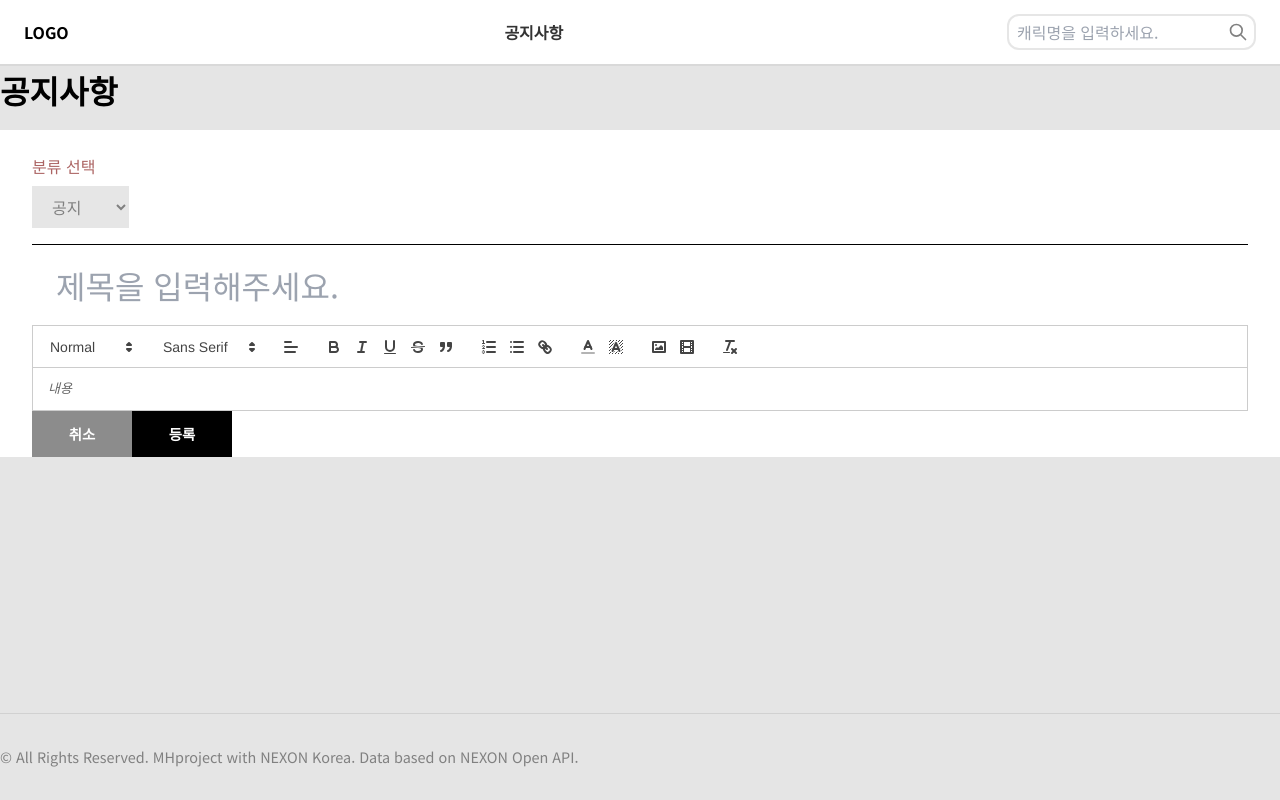
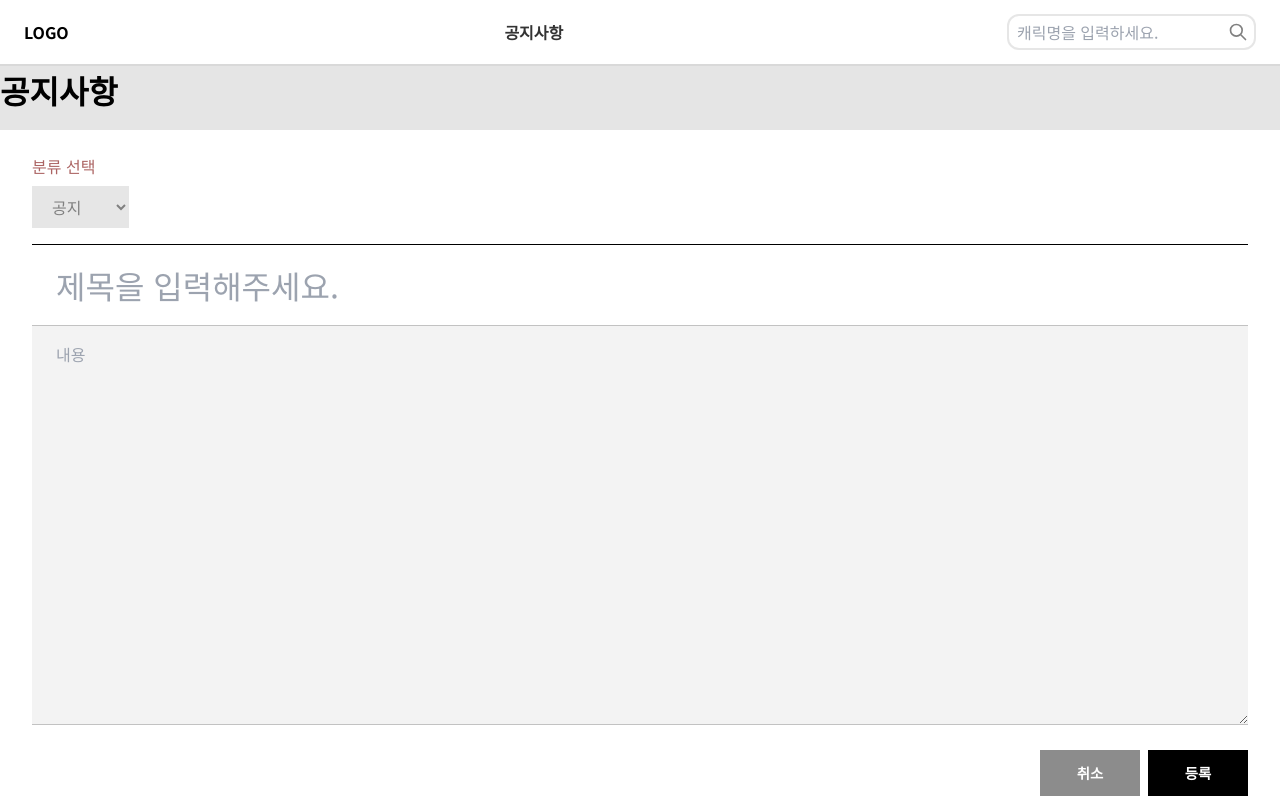
Before and after one commit to yunyoungsik/MabinogiHeroes, a Next.js app: page /write in a window 1280 px wide. Shown: the top 800 px of the page. Built offline with nearby package versions, Linux system fonts and the light colour scheme.

Commit message:
20240228

```diff
--- a/src/app/globals.css
+++ b/src/app/globals.css
@@ -329,3 +329,9 @@
   background-position: 100%;
   background-repeat: no-repeat;
 }
+
+/* 기타 */
+.ql-editor {
+  min-height: 50vh;
+  background-color: #f3f3f3;
+}
--- a/src/app/write/page.js
+++ b/src/app/write/page.js
@@ -2,15 +2,15 @@
 
 import Link from 'next/link';
 import { useState } from 'react';
-import ReactQuill from 'react-quill';
-import 'react-quill/dist/quill.snow.css';
+// import ReactQuill from 'react-quill';
+// import 'react-quill/dist/quill.snow.css';
 
 export default function Page() {
-  const modules = {
-    toolbar: {
-      container: [[{ header: [1, 2, 3, 4, 5, 6, false] }], [{ font: [] }], [{ align: [] }], ['bold', 'italic', 'underline', 'strike', 'blockquote'], [{ list: 'ordered' }, { list: 'bullet' }, 'link'], [{ color: ['#000000', '#e60000', '#ff9900', '#ffff00', '#008a00', '#0066cc', '#9933ff', '#ffffff', '#facccc', '#ffebcc', '#ffffcc', '#cce8cc', '#cce0f5', '#ebd6ff', '#bbbbbb', '#f06666', '#ffc266', '#ffff66', '#66b966', '#66a3e0', '#c285ff', '#888888', '#a10000', '#b26b00', '#b2b200', '#006100', '#0047b2', '#6b24b2', '#444444', '#5c0000', '#663d00', '#666600', '#003700', '#002966', '#3d1466', 'custom-color'] }, { background: [] }], ['image', 'video'], ['clean']],
-    },
-  };
+  // const modules = {
+  //   toolbar: {
+  //     container: [[{ header: [1, 2, 3, 4, 5, 6, false] }], [{ font: [] }], [{ align: [] }], ['bold', 'italic', 'underline', 'strike', 'blockquote'], [{ list: 'ordered' }, { list: 'bullet' }, 'link'], [{ color: ['#000000', '#e60000', '#ff9900', '#ffff00', '#008a00', '#0066cc', '#9933ff', '#ffffff', '#facccc', '#ffebcc', '#ffffcc', '#cce8cc', '#cce0f5', '#ebd6ff', '#bbbbbb', '#f06666', '#ffc266', '#ffff66', '#66b966', '#66a3e0', '#c285ff', '#888888', '#a10000', '#b26b00', '#b2b200', '#006100', '#0047b2', '#6b24b2', '#444444', '#5c0000', '#663d00', '#666600', '#003700', '#002966', '#3d1466', 'custom-color'] }, { background: [] }], ['image', 'video'], ['clean']],
+  //   },
+  // };
 
   const [cate, setCate] = useState('');
   const [title, setTitle] = useState('');
@@ -36,7 +36,7 @@ export default function Page() {
           <fieldset className="border-0">
             <legend className="hidden">글쓰기</legend>
             <div>
-              <label htmlFor="cate" className="block mb-2 text-basicRed">
+              <label htmlFor="cate" className="block mb-2 text-[#AC6463]">
                 분류 선택
               </label>
               <select className="py-2 px-4 text-basicGrey bg-basicGrey/20" onChange={(e) => setCate(e.target.value)}>
@@ -50,14 +50,25 @@ export default function Page() {
               </label>
               <input className="w-full text-[2rem] py-4 px-6 border-t border-solid border-black focus:border-1" type="text" name="title" id="title" placeholder="제목을 입력해주세요." onChange={(e) => setTitle(e.target.value)} />
             </div>
-            {typeof document !== 'undefined' && (
-              <ReactQuill theme="snow" modules={modules} value={content} onChange={setContent} placeholder="내용" />
-            )}
-            <div className="">
+            <div>
+              <label htmlFor='content' className='hidden'>내용</label>
+              <textarea
+                className='w-full min-h-[50vh] py-4 px-6 focus:outline-none bg-[#f3f3f3] border-y border-solid border-[#c2c2c2]'
+                name='content'
+                id='content'
+                value={content}
+                placeholder='내용'
+                onChange={setContent}
+              />
+            </div>
+            {/* {typeof window !== 'undefined' && (
+              <ReactQuill theme="snow" modules={modules} value={content} onChange={setContent} placeholder="내용" className="min-h-[50vh]" />
+            )} */}
+            <div className="w-full mt-5 mb-10 flex items-center justify-end">
               <Link href="/notice" className="btn-2">
                 <span className="btn-inner">취소</span>
               </Link>
-              <button className="btn-1" type="button" onClick={handleSubmit}>
+              <button className="btn-1 ml-2" type="button" onClick={handleSubmit}>
                 <span className="btn-inner">등록</span>
               </button>
             </div>
--- /dev/null
+++ b/src/pages/api/write.js
@@ -0,0 +1,11 @@
+import { NextResponse } from "next/server";
+
+export const POST = async (req) => {
+  try {
+    const body = await req.json();
+    return new NextResponse(JSON.stringify)
+  } catch (error) {
+    console.log(error);
+    return new NextResponse(JSON.stringify({message: "Error: 500"}, {status: 500}))
+  }
+}
--- a/tailwind.config.js
+++ b/tailwind.config.js
@@ -9,7 +9,6 @@ module.exports = {
     extend: {
       colors: {
         basicBlack: '#333',
-        basicRed: '#AC6463',
         basicYellow: '#a99e84',
         basicGrey: '#808080',
         basicBrown: '#50463c',
```
